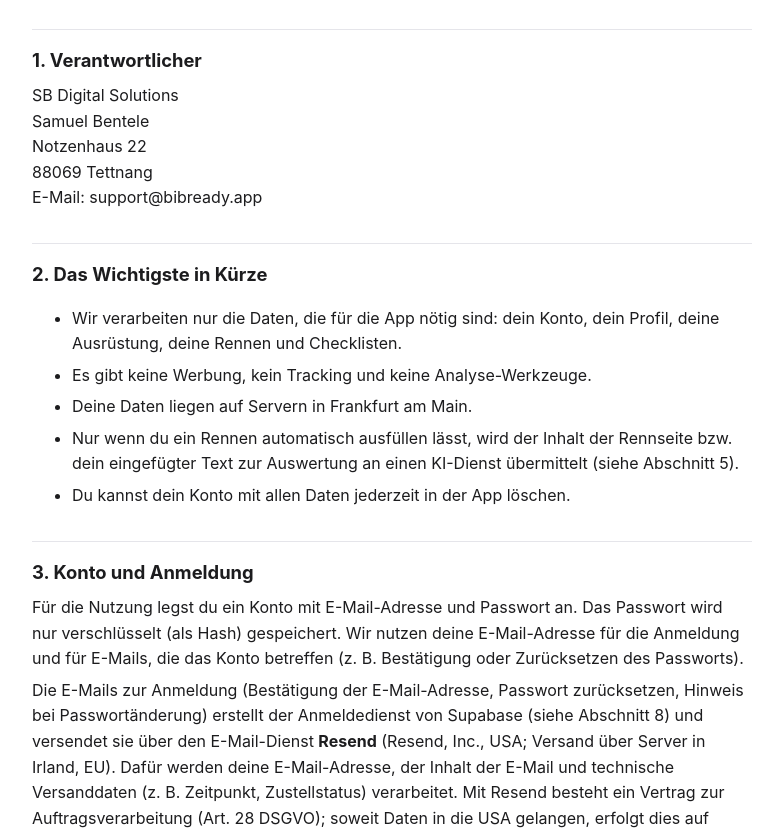
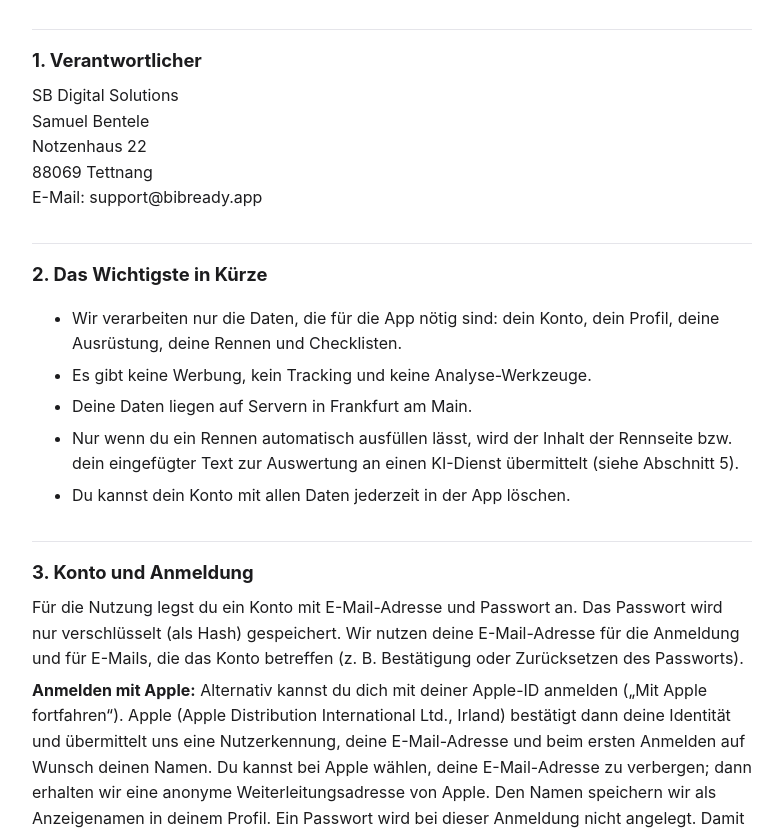
Before and after one commit to samuelbe/bibready-legal, a plain HTML site: page datenschutz.html in a window 1280 px wide. Shown: the part 113-947 px from the top of the page, without its empty margins (248-1031 px from the left). Drawn offline with Linux system fonts and the light colour scheme.

Commit message:
Datenschutz: Anmelden mit Apple

```diff
--- a/datenschutz.html
+++ b/datenschutz.html
@@ -44,6 +44,7 @@ E-Mail: support@bibready.app</p>
 
 <h2>3. Konto und Anmeldung</h2>
 <p>Für die Nutzung legst du ein Konto mit E-Mail-Adresse und Passwort an. Das Passwort wird nur verschlüsselt (als Hash) gespeichert. Wir nutzen deine E-Mail-Adresse für die Anmeldung und für E-Mails, die das Konto betreffen (z. B. Bestätigung oder Zurücksetzen des Passworts).</p>
+<p><strong>Anmelden mit Apple:</strong> Alternativ kannst du dich mit deiner Apple-ID anmelden („Mit Apple fortfahren“). Apple (Apple Distribution International Ltd., Irland) bestätigt dann deine Identität und übermittelt uns eine Nutzerkennung, deine E-Mail-Adresse und beim ersten Anmelden auf Wunsch deinen Namen. Du kannst bei Apple wählen, deine E-Mail-Adresse zu verbergen; dann erhalten wir eine anonyme Weiterleitungsadresse von Apple. Den Namen speichern wir als Anzeigenamen in deinem Profil. Ein Passwort wird bei dieser Anmeldung nicht angelegt. Damit wir deine Apple-Anmeldung beim Löschen deines Kontos bei Apple widerrufen können, speichern wir dafür ein von Apple ausgestelltes Zugriffstoken auf unserem Server; es wird mit deinem Konto gelöscht.</p>
 <p>Die E-Mails zur Anmeldung (Bestätigung der E-Mail-Adresse, Passwort zurücksetzen, Hinweis bei Passwortänderung) erstellt der Anmeldedienst von Supabase (siehe Abschnitt 8) und versendet sie über den E-Mail-Dienst <strong>Resend</strong> (Resend, Inc., USA; Versand über Server in Irland, EU). Dafür werden deine E-Mail-Adresse, der Inhalt der E-Mail und technische Versanddaten (z. B. Zeitpunkt, Zustellstatus) verarbeitet. Mit Resend besteht ein Vertrag zur Auftragsverarbeitung (Art. 28 DSGVO); soweit Daten in die USA gelangen, erfolgt dies auf Grundlage der EU-Standardvertragsklauseln (Art. 46 DSGVO). Rechtsgrundlage: Art. 6 Abs. 1 lit. b DSGVO (Bereitstellung deines Kontos).</p>
 <p>Rechtsgrundlage: Art. 6 Abs. 1 lit. b DSGVO (Bereitstellung der App gemäß Nutzungsvertrag).</p>
 
```
